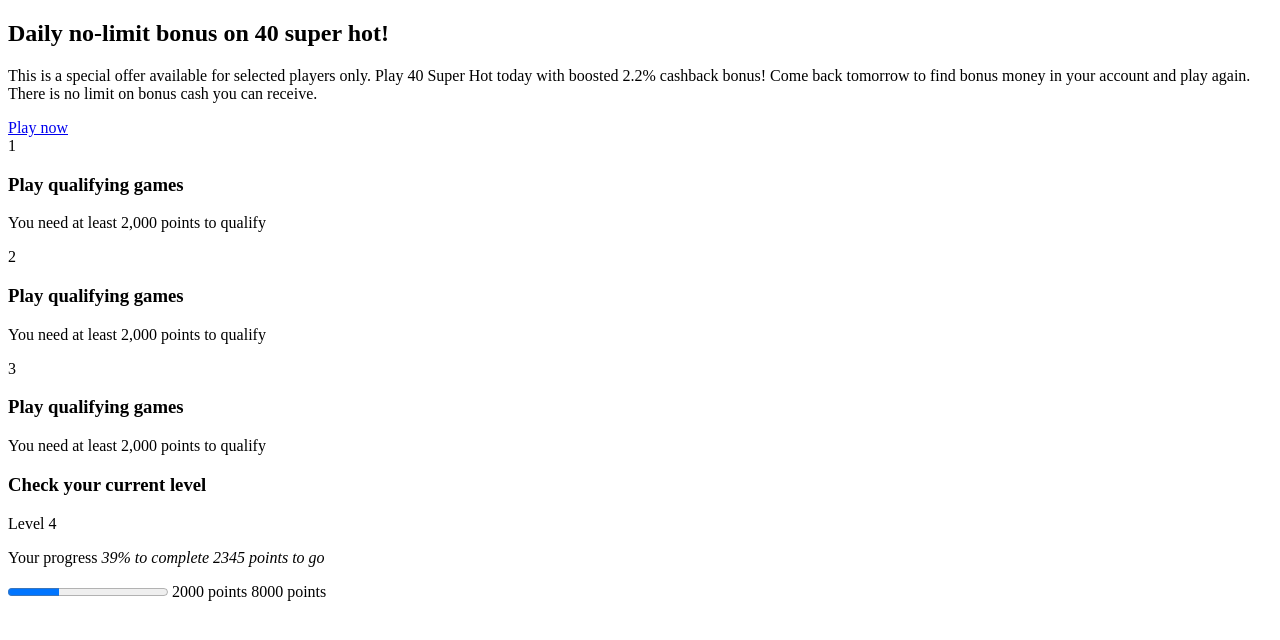
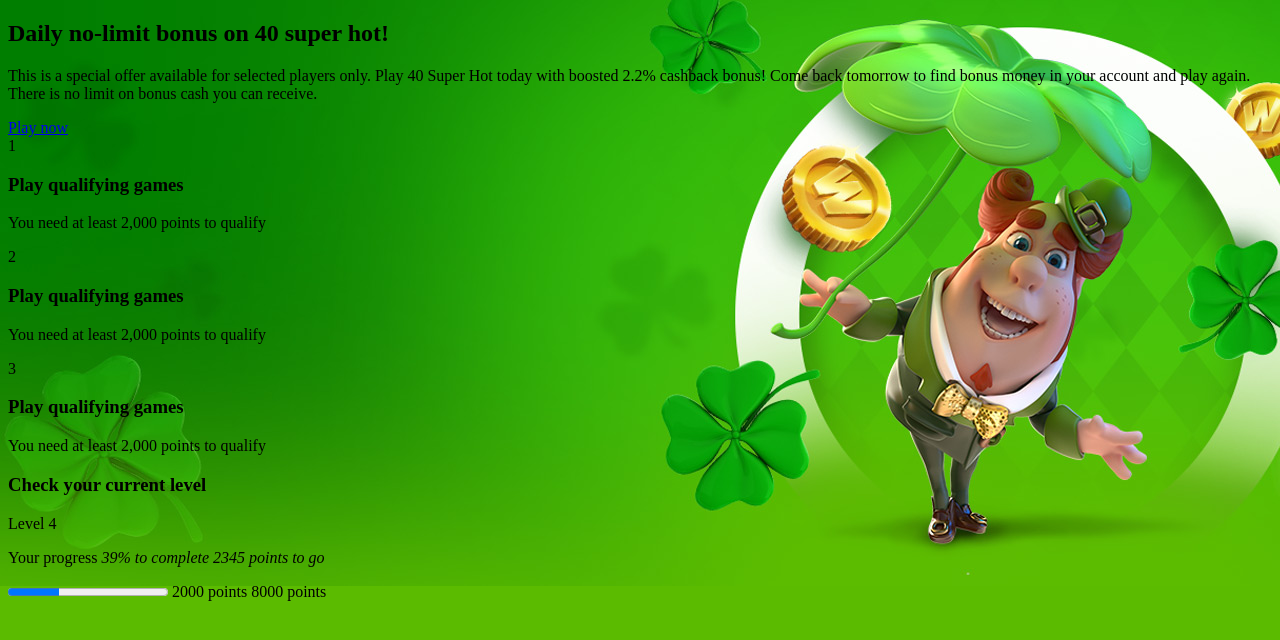
Before and after one commit to harisahmed94/enlabs-landing, a website: page app/index.html in a window 1280 px wide. Drawn offline with Linux system fonts and the light colour scheme.

Commit message:
Laying groundwork for the npm packages

```diff
--- a/app/index.html
+++ b/app/index.html
@@ -4,6 +4,12 @@
     <meta charset="UTF-8" />
     <meta name="viewport" content="width=device-width, initial-scale=1.0" />
     <title>Enlabs Landing</title>
+    <style>
+      body {
+        background: url("./assets/images/bg-2.jpg") top left no-repeat;
+        background-color: #5bbb00;
+      }
+    </style>
   </head>
   <body>
     <!-- CALL TO ACTION -->
```
Also changed, not shown: package.json (added, +16 -0 lines), app/assets/images/Layer-7.jpg (added), app/assets/images/bg-2.jpg (added), app/assets/images/bg.jpg (added), app/assets/images/landing.jpg (added), 1 other file.
